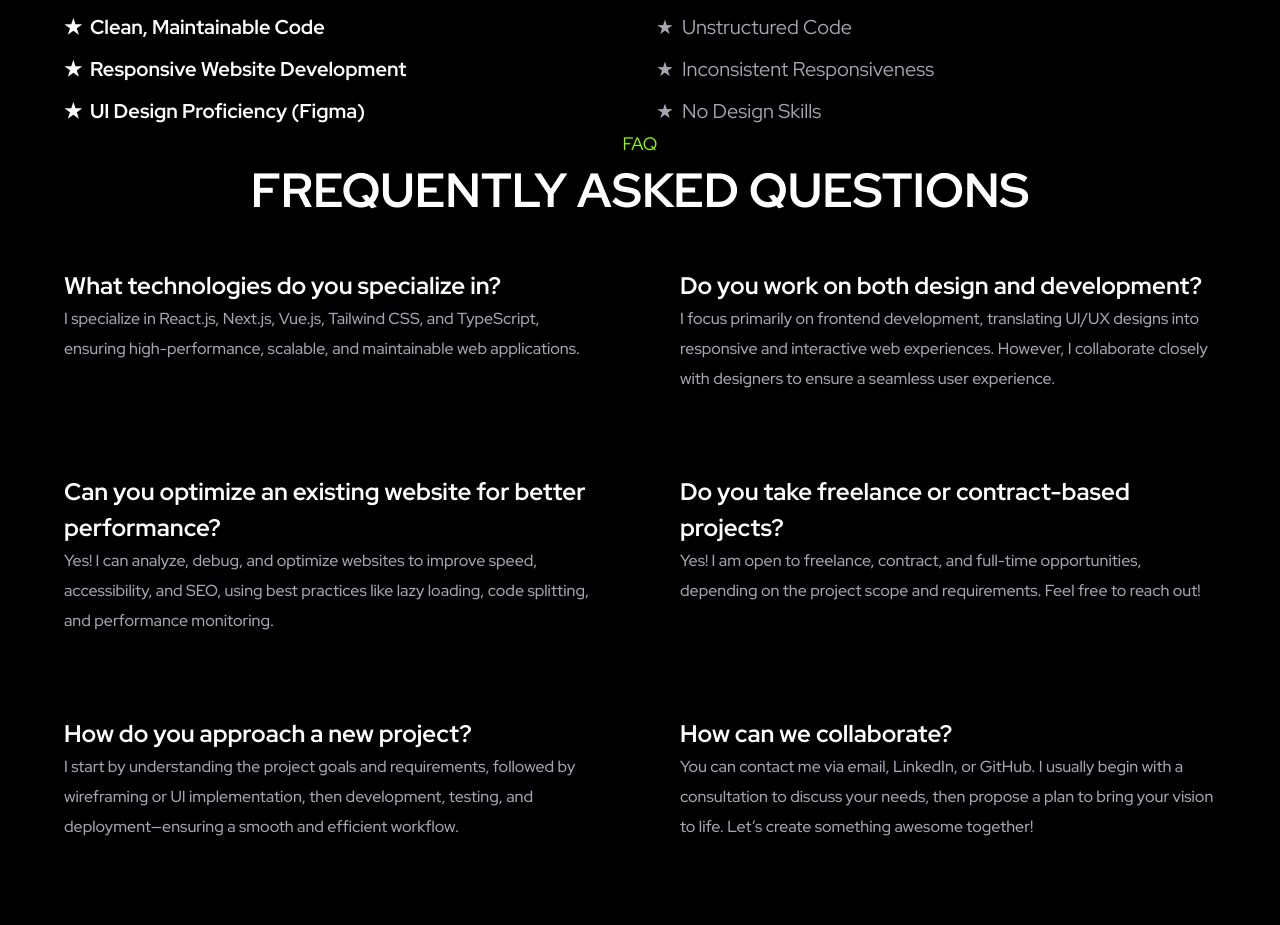
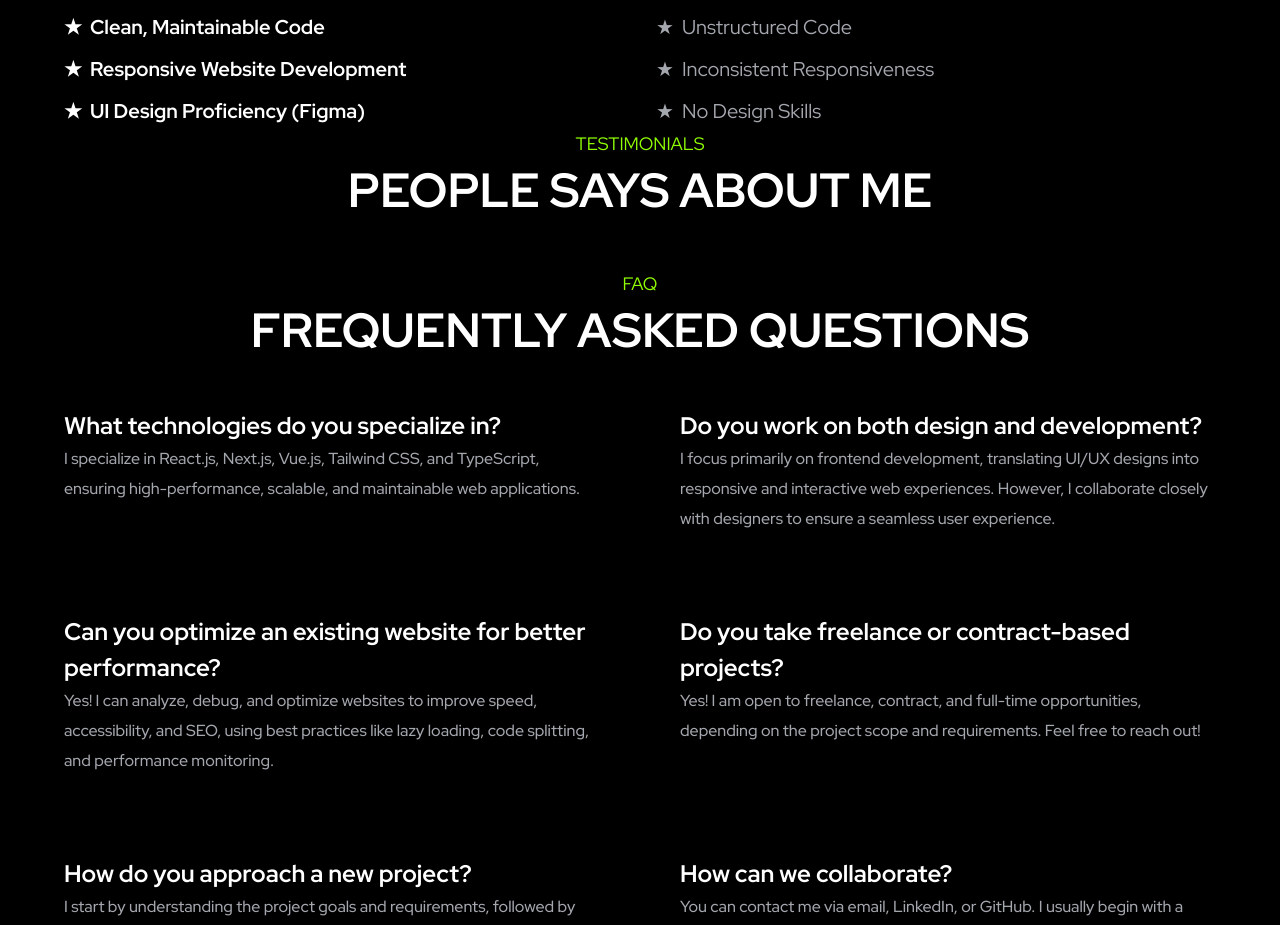
Before and after one commit to redkurawa/porto-08, a Next.js app: page / in a window 1280 px wide. Shown: the part 2340-3265 px from the top of the page. Built offline with nearby package versions, Linux system fonts and the light colour scheme.

Commit message:
add testimoni pages

```diff
--- a/src/app/page.tsx
+++ b/src/app/page.tsx
@@ -1,4 +1,5 @@
 import { FAQ } from '@/components/partials/faq';
+import { Testimoni } from '@/components/partials/testimoni';
 import { Working } from '@/components/partials/working';
 
 import { Contact } from '../components/partials/contact';
@@ -13,6 +14,7 @@ export default function Home() {
       <Services />
       <Skill />
       <Working />
+      <Testimoni />
       <FAQ />
       <Contact />
     </div>
--- /dev/null
+++ b/src/components/partials/testimoni.tsx
@@ -0,0 +1,12 @@
+import React from 'react';
+
+export const Testimoni = () => {
+  return (
+    <div className='inner-con'>
+      <div className='text-primary-200 text-center text-lg'>TESTIMONIALS</div>
+      <div className='text-display-2xl mb-12 text-center font-extrabold'>
+        PEOPLE SAYS ABOUT ME
+      </div>
+    </div>
+  );
+};
```
